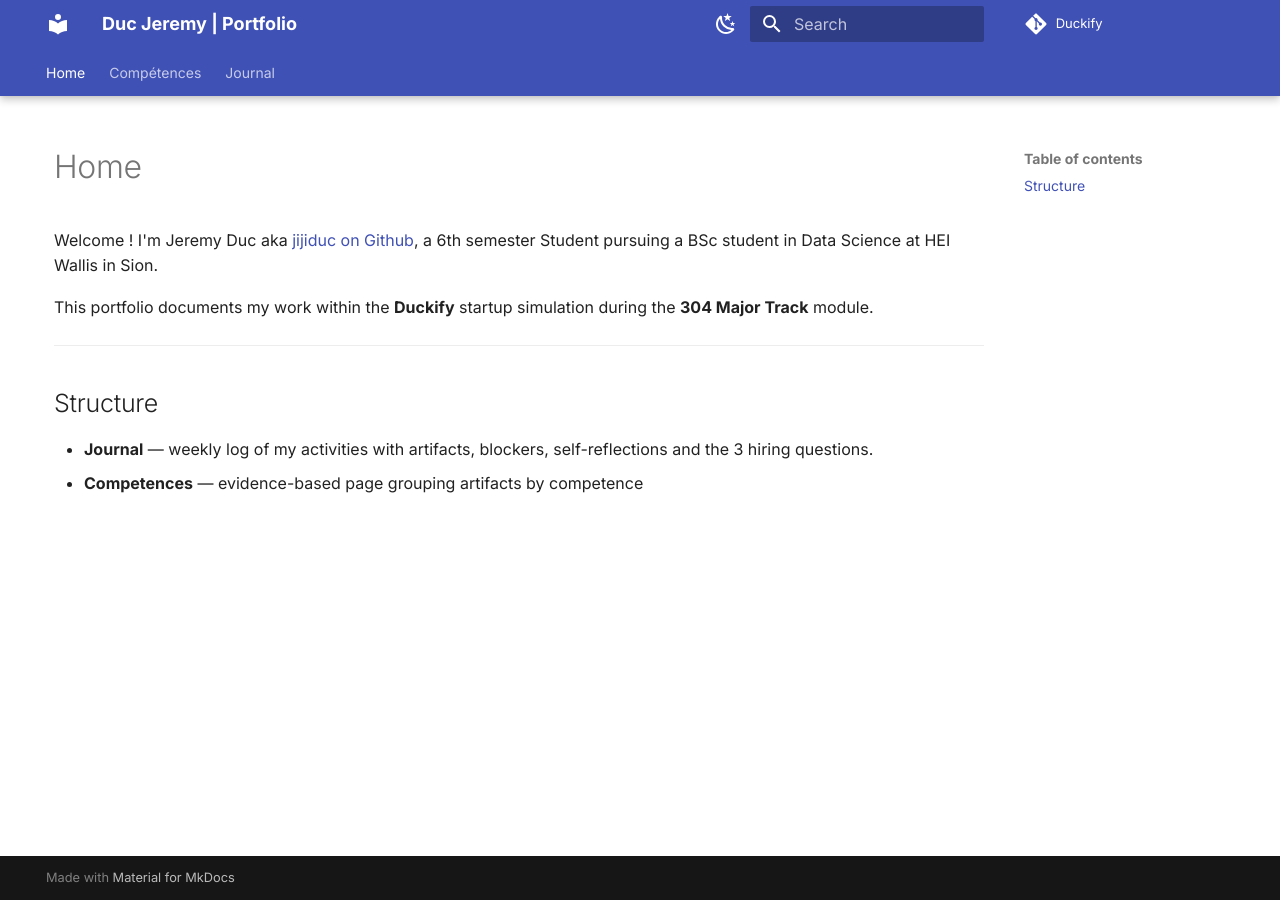
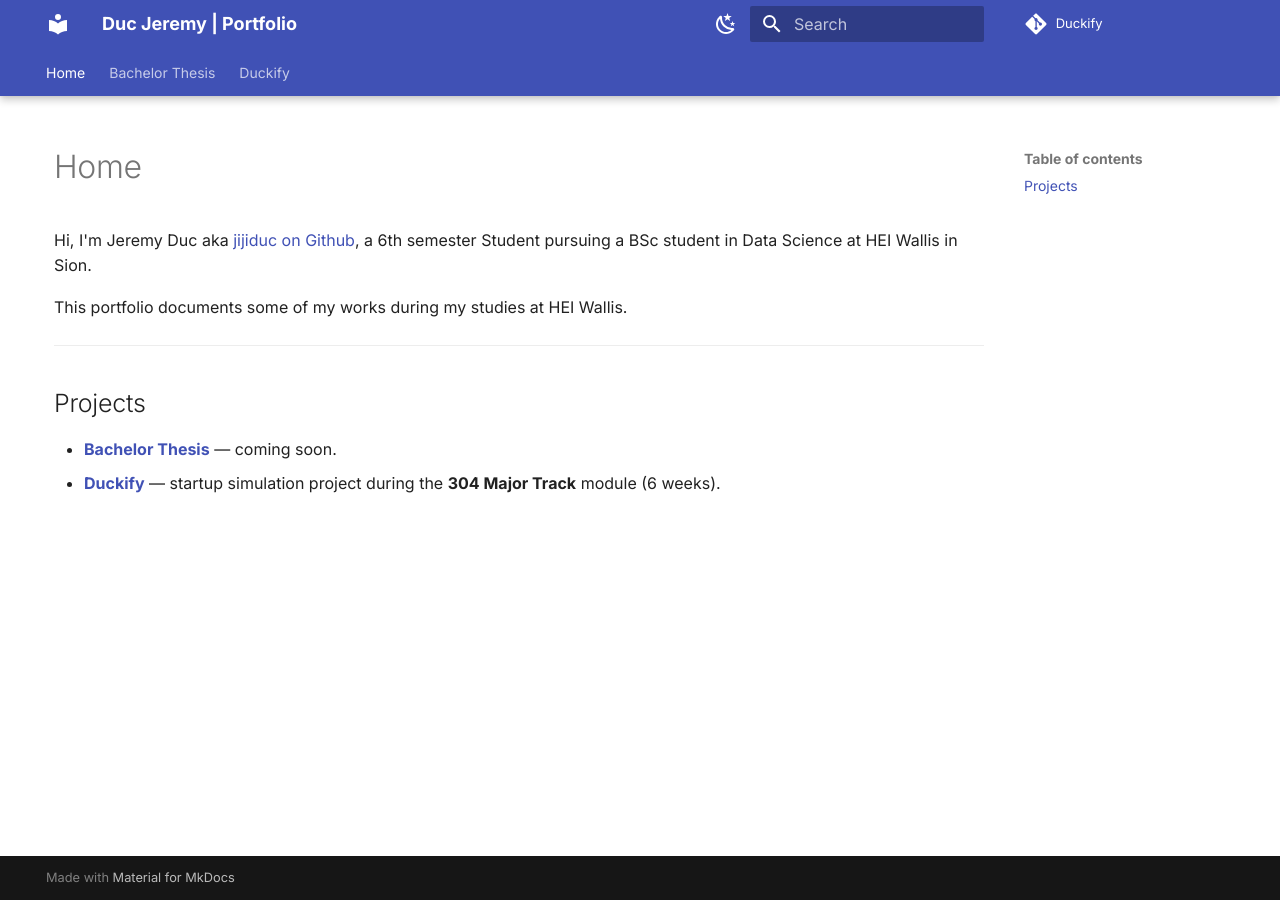
Before and after one commit to jijiduc/portfolio, an MkDocs documentation site: the page built from docs/index.md, in a window 1280 px wide. Built offline with MkDocs 1.6.1 and Material for MkDocs 9.7.7, drawn with Linux system fonts in a browser that asks for light colours; comment, search, counter and statistics services are not loaded.

Commit message:
refactor: update the portfolio structure to add the bachelor thesis

```diff
--- a/docs/index.md
+++ b/docs/index.md
@@ -1,11 +1,11 @@
-Welcome !
+Hi,
 I'm Jeremy Duc aka [jijiduc on Github](https://github.com/jijiduc), a 6th semester Student pursuing a BSc student in Data Science at HEI Wallis in Sion.
 
-This portfolio documents my work within the **Duckify** startup simulation during the **304 Major Track** module.
+This portfolio documents some of my works during my studies at HEI Wallis.
 
 ---
 
-## Structure
+## Projects
 
-- **Journal** — weekly log of my activities with artifacts, blockers, self-reflections and the 3 hiring questions.
-- **Competences** — evidence-based page grouping artifacts by competence
+- **[Bachelor Thesis](bachelor/index.md)** — coming soon.
+- **[Duckify](duckify/index.md)** — startup simulation project during the **304 Major Track** module (6 weeks).
--- a/mkdocs.yml
+++ b/mkdocs.yml
@@ -35,12 +35,16 @@ extra_css:
 
 nav:
   - Home: index.md
-  - Compétences: competences/index.md
-  - Journal:
-    - Overview: journal/index.md
-    - Week 1: journal/week1.md
-    - Week 2: journal/week2.md
-    - Week 3: journal/week3.md
-    - Week 4: journal/week4.md
-    - Week 5: journal/week5.md
-    - Week 6: journal/week6.md
+  - Bachelor Thesis:
+    - Overview: bachelor/index.md
+  - Duckify:
+    - Overview: duckify/index.md
+    - Compétences: duckify/competences/index.md
+    - Journal:
+      - Overview: duckify/journal/index.md
+      - Week 1: duckify/journal/week1.md
+      - Week 2: duckify/journal/week2.md
+      - Week 3: duckify/journal/week3.md
+      - Week 4: duckify/journal/week4.md
+      - Week 5: duckify/journal/week5.md
+      - Week 6: duckify/journal/week6.md
```
Also changed, not shown: docs/bachelor/index.md (added, +3 -0 lines), docs/duckify/competences/index.md (renamed from docs/competences/index.md, +1 -1 lines), docs/duckify/index.md (added, +10 -0 lines), docs/duckify/journal/index.md (renamed from docs/journal/index.md), docs/duckify/journal/week1.md (renamed from docs/journal/week1.md), docs/duckify/journal/week2.md (renamed from docs/journal/week2.md), docs/duckify/journal/week3.md (renamed from docs/journal/week3.md), docs/duckify/journal/week4.md (line endings or trailing spaces), docs/duckify/journal/week5.md (line endings or trailing spaces), docs/duckify/journal/week6.md (line endings or trailing spaces).
